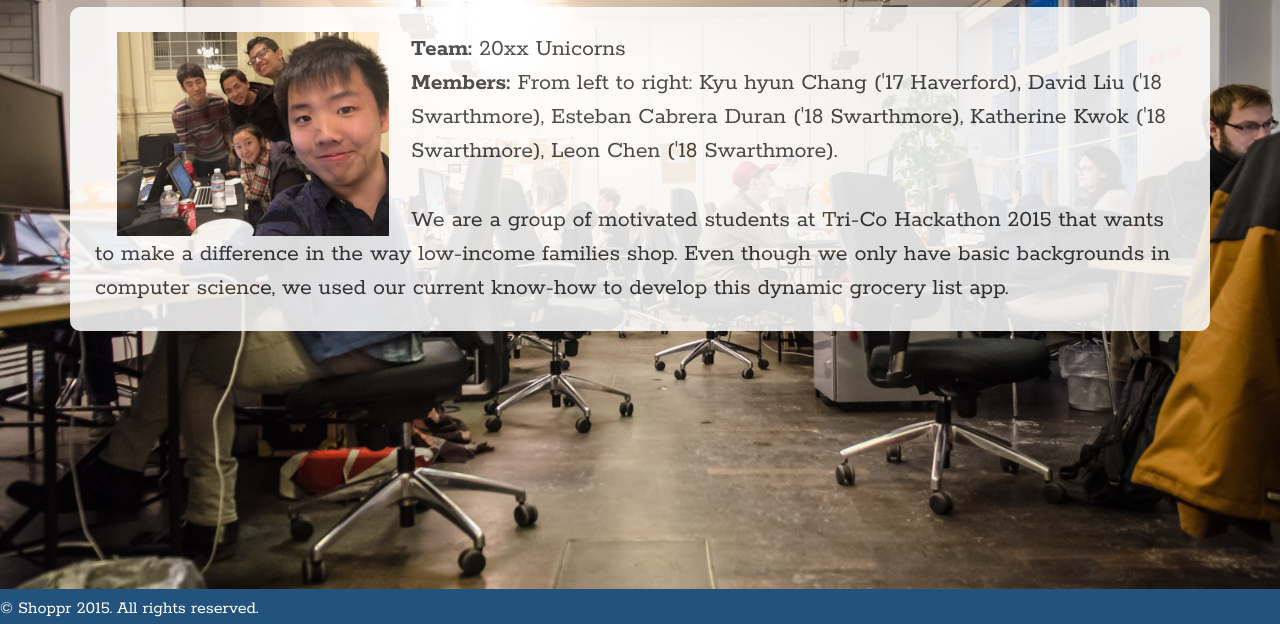
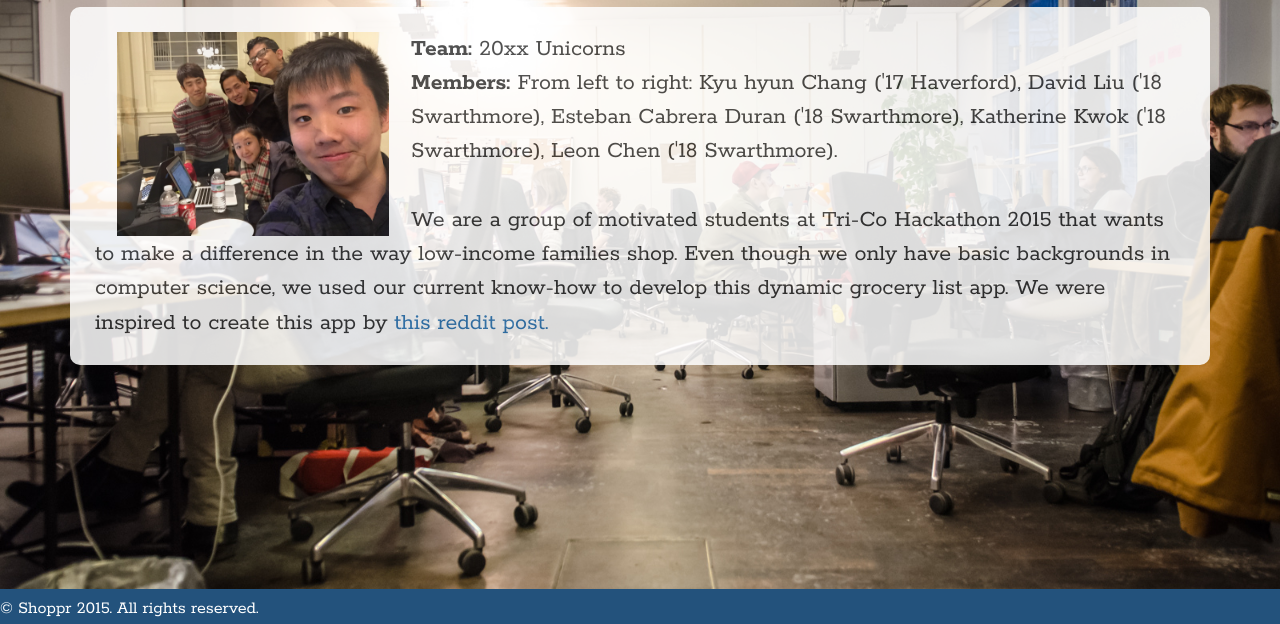
Before and after one commit to katherinekwok/tricohackathon2015, a plain HTML site: page templates/about.html in a window 1280 px wide. Shown: the part 176-800 px from the top of the page. Drawn offline with Linux system fonts and the light colour scheme.

Commit message:
get>>post

```diff
--- a/templates/about.html
+++ b/templates/about.html
@@ -34,7 +34,7 @@
                     <b>Team: </b>20xx Unicorns<br>
                     <b>Members: </b>
             From left to right: Kyu hyun Chang ('17 Haverford), David Liu ('18 Swarthmore), Esteban Cabrera Duran ('18                                       Swarthmore), Katherine Kwok ('18 Swarthmore), Leon Chen ('18 Swarthmore). <br><br>
-            We are a group of motivated students at Tri-Co Hackathon 2015 that wants to make a difference in the way low-income families                     shop. Even though we only have basic backgrounds in computer science, we used our current know-how to develop this dynamic                       grocery list app.
+            We are a group of motivated students at Tri-Co Hackathon 2015 that wants to make a difference in the way low-income families                     shop. Even though we only have basic backgrounds in computer science, we used our current know-how to develop this dynamic                       grocery list app. We were inspired to create this app by <a href="http://www.reddit.com/r/AskReddit/comments/2sbi17/what_do_insanely_poor_people_buy_that_ordinary/cno9c0v">this reddit post.</a>
                 </span>
                 </p>
                 </div>
```
